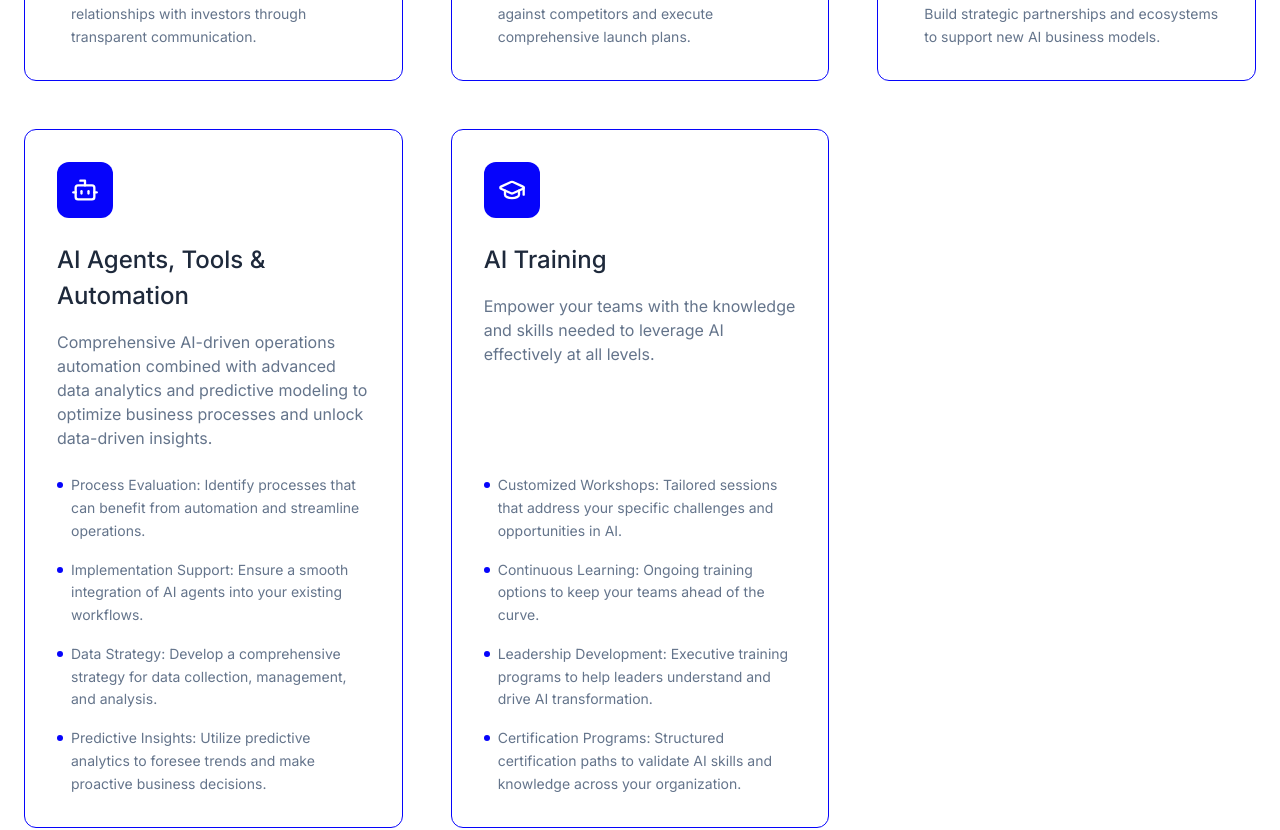
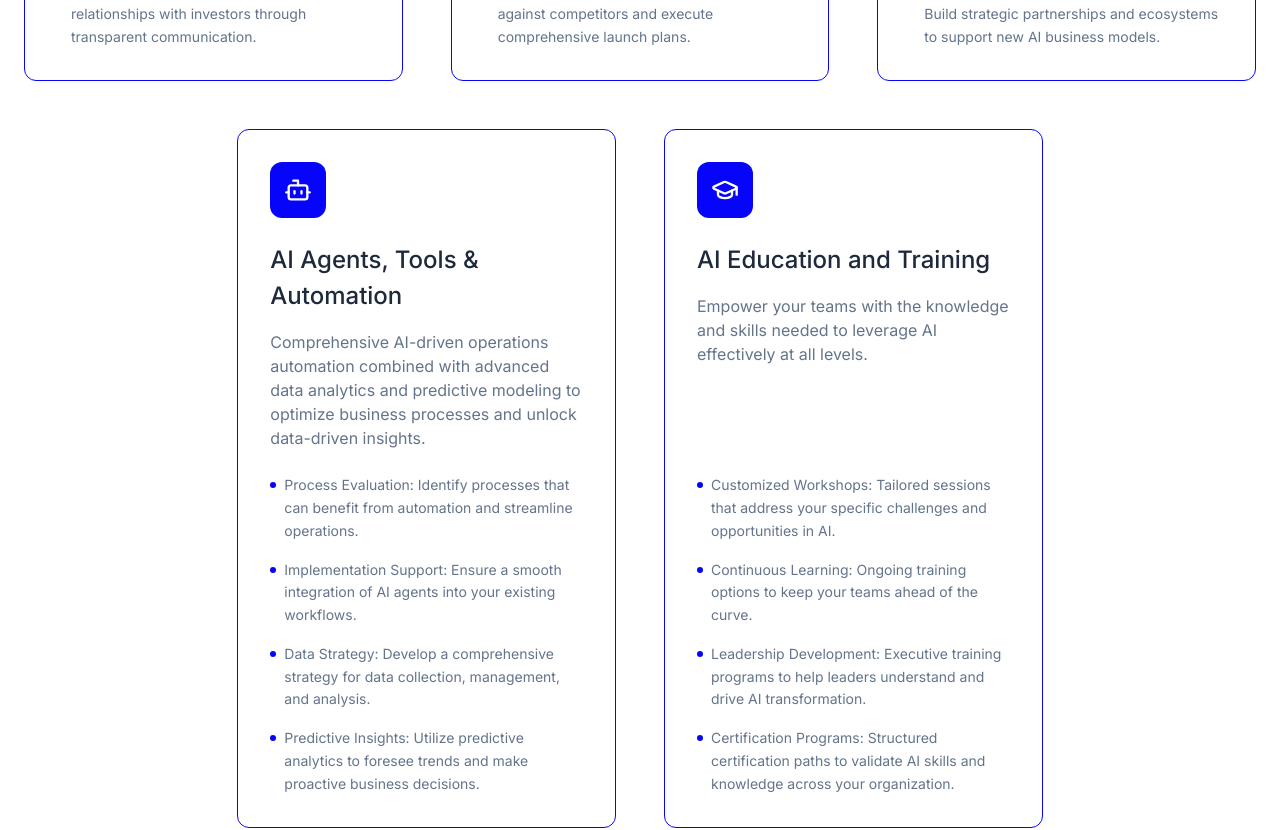
Before and after one commit to avishek15/tsunami-advisors, a React (Vite) app: page /#/ in a window 1280 px wide. Shown: the part 1700-2530 px from the top of the page. Built offline with nearby package versions, Linux system fonts and the light colour scheme; no server answers; what react-google-recaptcha-v3 would draw is missing.

Commit message:
Refactor services grid layout in CSS for improved responsiveness and update terminology in ContactForm, HomePage, and ServicesPage to "AI Education and Training" for consistency.

```diff
--- a/src/components/ContactForm.tsx
+++ b/src/components/ContactForm.tsx
@@ -304,7 +304,7 @@ export default function ContactForm() {
                         <option value="ai-agents-tools-automation">
                             AI Agents, Tools & Automation
                         </option>
-                        <option value="ai-training">AI Training</option>
+                        <option value="ai-training">AI Education and Training</option>
                         <option value="other">Other</option>
                     </select>
                 </div>
--- a/src/index.css
+++ b/src/index.css
@@ -730,18 +730,32 @@ body {
 
 @media (min-width: 1024px) {
     .services-grid {
-        grid-template-columns: repeat(3, 1fr);
+        display: grid;
+        grid-template-columns: repeat(6, 1fr);
+        gap: var(--space-2xl);
+        justify-items: center;
     }
 
-    /* Center the bottom row when there are 2 cards */
+    /* First 3 cards span 2 columns each */
+    .services-grid .service-card:nth-child(1) {
+        grid-column: 1 / 3;
+    }
+
+    .services-grid .service-card:nth-child(2) {
+        grid-column: 3 / 5;
+    }
+
+    .services-grid .service-card:nth-child(3) {
+        grid-column: 5 / 7;
+    }
+
+    /* Last 2 cards are centered in the middle */
     .services-grid .service-card:nth-child(4) {
-        grid-column: 1 / 2;
-        justify-self: end;
+        grid-column: 2 / 4;
     }
 
     .services-grid .service-card:nth-child(5) {
-        grid-column: 2 / 3;
-        justify-self: start;
+        grid-column: 4 / 6;
     }
 }
 
--- a/src/pages/HomePage.tsx
+++ b/src/pages/HomePage.tsx
@@ -65,7 +65,7 @@ export default function HomePage() {
             {
                 "@type": "Service",
                 position: 6,
-                name: "AI Training",
+                name: "AI Education and Training",
                 description:
                     "Empower your teams with the knowledge and skills needed to leverage AI effectively at all levels.",
             },
@@ -122,7 +122,7 @@ export default function HomePage() {
         },
         {
             icon: GraduationCap,
-            title: "AI Training",
+            title: "AI Education and Training",
             description:
                 "Empower your teams with the knowledge and skills needed to leverage AI effectively at all levels.",
             features: [
--- a/src/pages/ServicesPage.tsx
+++ b/src/pages/ServicesPage.tsx
@@ -42,7 +42,7 @@ export default function ServicesPage() {
             {
                 "@type": "Service",
                 position: 6,
-                name: "AI Training",
+                name: "AI Education and Training",
                 description:
                     "Empower your teams with the knowledge and skills needed to leverage AI effectively at all levels.",
             },
@@ -99,7 +99,7 @@ export default function ServicesPage() {
         },
         {
             icon: GraduationCap,
-            title: "AI Training",
+            title: "AI Education and Training",
             description:
                 "Empower your teams with the knowledge and skills needed to leverage AI effectively at all levels.",
             features: [
```
